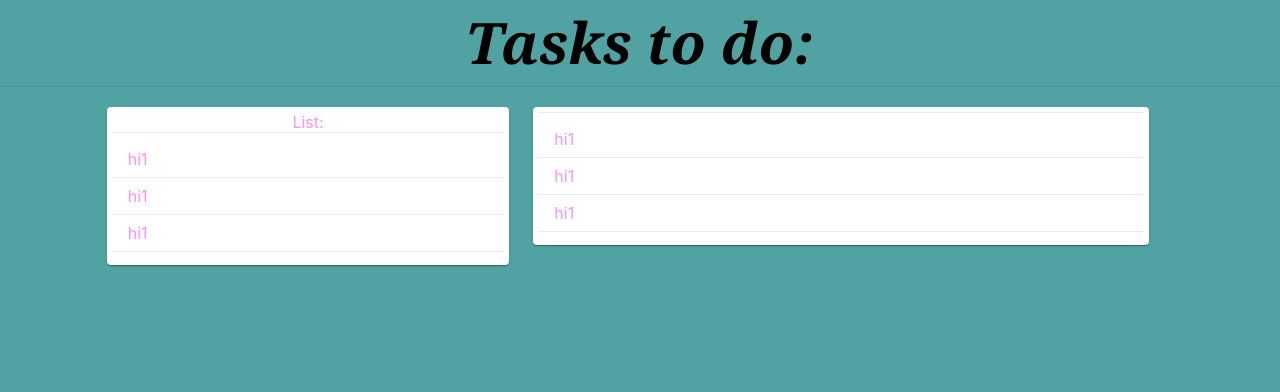
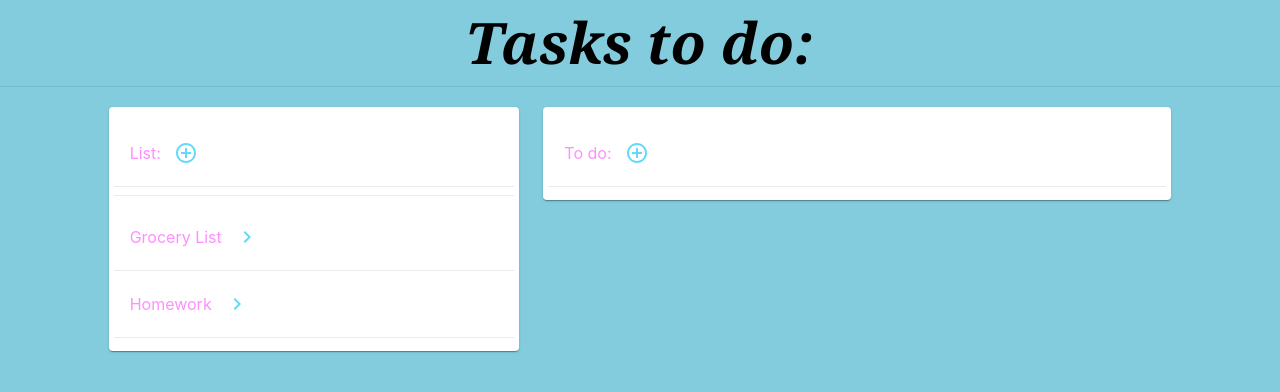
Before and after one commit to GaussNajera245/to-do-list, a React (Create React App) app: page / in a window 1280 px wide. Shown: the top 392 px of the page. Built offline with nearby package versions, Linux system fonts and the light colour scheme.

Commit message:
I use a hook and added more styles

```diff
--- a/package.json
+++ b/package.json
@@ -4,6 +4,7 @@
   "private": true,
   "dependencies": {
     "@material-ui/core": "^4.9.4",
+    "@material-ui/icons": "^4.9.1",
     "@testing-library/jest-dom": "^4.2.4",
     "@testing-library/react": "^9.4.1",
     "@testing-library/user-event": "^7.2.1",
--- a/src/components/Box.jsx
+++ b/src/components/Box.jsx
@@ -1,11 +1,15 @@
 import React from 'react';
 import { makeStyles } from '@material-ui/core/styles';
-
 import Paper from '@material-ui/core/Paper';
 import Grid from '@material-ui/core/Grid';
 import Divider from '@material-ui/core/Divider';
 import List from '@material-ui/core/List';
 import ListItem from '@material-ui/core/ListItem';
+// import Button from '@material-ui/core/Button';
+import IconButton from '@material-ui/core/IconButton';
+import AddCircleOutlineIcon from '@material-ui/icons/AddCircleOutline';
+
+
 
 const useStyles = makeStyles({
     paper: {
@@ -14,34 +18,30 @@ const useStyles = makeStyles({
         color: "#FF8FFF",
         maxHeight: "67vh",
         overflow: 'auto'
-    }
+    },
+    margin: {
+        margin: 1,
+    },
 });
 
-function ListTileg(props){
-    return(
-        <div className="listTileg">
-            <ListItem button>
-                {props.title}
-            </ListItem>
-            <Divider light />
-        </div>
-    );
-}
 
 
 function Box(props){
 
     const classes = useStyles();
     return(
-        <Grid item sm={props.size}>
+        <Grid item={true} sm={props.size} xs={10}>
             <Paper className={classes.paper}  >
-                {props.listName}
-                <Divider light />
                 <List>
-                    <ListTileg title="hi1"/>
-                    <ListTileg title="hi1"/>
-                    <ListTileg title="hi1"/>
+                    <ListItem>
+                        {props.listName}
+                        <IconButton aria-label="add" className={classes.margin}  onClick={ props.handleClick } >
+                            <AddCircleOutlineIcon style={{fill: "#61dafb"}}/>
+                        </IconButton>
+                    </ListItem>
+                    <Divider light />
                 </List>
+                {props.children}
             </Paper>
         </Grid>
     );
--- a/src/components/Card.jsx
+++ b/src/components/Card.jsx
@@ -1,16 +1,18 @@
 import React from 'react';
 import { makeStyles } from '@material-ui/core/styles';
-import Paper from '@material-ui/core/Paper';
-import Grid from '@material-ui/core/Grid';
-import Divider from '@material-ui/core/Divider';
-import List from '@material-ui/core/List';
-import ListItem from '@material-ui/core/ListItem';
-import Hidden from '@material-ui/core/Hidden';
+import {Grid,Divider,List,ListItem, Hidden} from '@material-ui/core';
+import todos from './Todos'
+import ChevronRightIcon from '@material-ui/icons/ChevronRight';
+import IconButton from '@material-ui/core/IconButton';
+import ListTileg from './ListTileg';
+
+
+// import Hidden from '@material-ui/core/Hidden';
 import Box from './Box'
 
 const useStyles = makeStyles({
     root: {
-        minWidth: "800px",
+        minWidth: "400px",
         flexGrow: 1,
     },
     fakePad:{
@@ -22,70 +24,52 @@ const useStyles = makeStyles({
         color: "#FF8FFF",
         maxHeight: "67vh",
         overflow: 'auto'
-    }
+    },
+    margin: {
+        margin: 1,
+    },
 });
-
-function ListTileg(props){
-    return(
-        <div className="listTileg">
-            <ListItem button>
-                {props.title}
-            </ListItem>
-            <Divider light />
-        </div>
-    );
-}
-
-
-const allToDos = [];
-allToDos.push(<ListTileg title="hi"/>);
 
 
 function Mcard() {
+
     const classes = useStyles();
+    let J= [<ListTileg title="hddi1" key="g" />, <ListTileg title="hddi1" key="m" />];
+
+
+    let K = Math.floor(Math.random() * 1000); ;
+    let [tiles, addTiles] = React.useState(todos.map( i => <ListTileg title={i.title} key="K" />));
+
+
+    function addingListTiles(){
+        const newValue = <ListTileg title="hddi1" key={K} />
+        addTiles( prevArray => [...prevArray, newValue]);
+    };
+
+
+
+    function addingChores(){
+        console.log("Chores")
+    };
+
+
+
     return (
         <div>
 
             <Grid className={classes.root}>
-                <Grid  justify="center" container sm={12} spacing={3}>
-                    <Box  listName="List:" size="4" />
+                <Grid  justify="center" container  spacing={3}>
+                    <Box  listName="List:" size="4" handleClick={addingListTiles} >
+                        <Divider light />
+                        <List>
+                            { tiles }
+                        </List>
+                    </Box>
 
-                    <Box  size="6" />
-
-
-
-
-
-
-
-
-                    {/* <Grid item sm={4}>
-                        <Paper className={classes.paper} >
-                            Lists:
-                        <Divider light />
-                             <List>
-                                <ListItem button>
-                                    jdialjdsia
-                                </ListItem>
-                                <Divider light />
-                                <ListItem button>
-                                    jdialjdsia
-                                </ListItem>
-                                <Divider light />
-                            </List>
-                        </Paper>
-                    </Grid> */}
-
-                    {/* <div className={classes.fakePad}></div> */}
-                    {/* <Grid item sm={6}>
-                        <Paper className={classes.paper}>
-                            <List>
-                                <ListItem button>
-                                    click on me
-                                </ListItem>
-                            </List>
-                        </Paper>
-                    </Grid> */}
+                    <Hidden xsDown>
+                        <Box size="6" listName="To do:" handleClick={addingChores}>
+                        </Box>
+                    </Hidden>
                 </Grid>
             </Grid>
         </div>
--- a/src/components/Header.jsx
+++ b/src/components/Header.jsx
@@ -12,7 +12,7 @@ const theme = createMuiTheme({
 
 function Header(props){
     return (
-        <div className="header">
+        <div className="header" style={{minWidth:'400px'}} >
             <ThemeProvider theme={theme}>
             <Typography>{props.title}</Typography>
             </ThemeProvider>
--- /dev/null
+++ b/src/components/ListTileg.jsx
@@ -0,0 +1,31 @@
+import React from 'react';
+import { makeStyles } from '@material-ui/core/styles';
+import {Grid,Divider,List,ListItem, Hidden} from '@material-ui/core';
+import ChevronRightIcon from '@material-ui/icons/ChevronRight';
+import IconButton from '@material-ui/core/IconButton';
+
+
+const useStyles = makeStyles({
+    margin: {
+        margin: 1,
+    },
+});
+
+function ListTileg(props){
+
+    const classes = useStyles();
+
+    return(
+        <div className="listTileg">
+            <ListItem button>
+                {props.title}
+            <IconButton aria-label="deploy" className={classes.margin}  >
+                <ChevronRightIcon style={{fill: "#61dafb"}}/>
+            </IconButton>
+            </ListItem>
+            <Divider light />
+        </div>
+    );
+}
+
+export default ListTileg;
--- /dev/null
+++ b/src/components/Todos.js
@@ -0,0 +1,6 @@
+const todos = [
+    {title: "Grocery List", items: ["Buy Chicken", "Zuchinis", "Coliander", "Coffee", "Oil"]},
+    {title: "Homework", items: ["Do math","Study English", "Start DMP project"]},
+];
+
+export default todos;
--- a/src/index.css
+++ b/src/index.css
@@ -1,5 +1,5 @@
 body {
-  background-color: #50a3a2;
+  background-color: #82ccdd;
 
 
 
```
Also changed, not shown: 1 other file (tests, documents, lock files or other folders).
